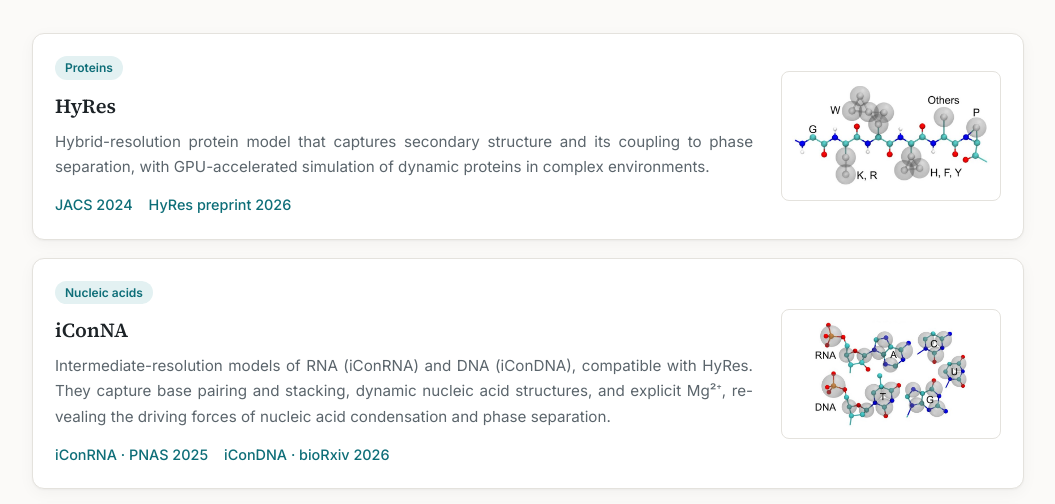
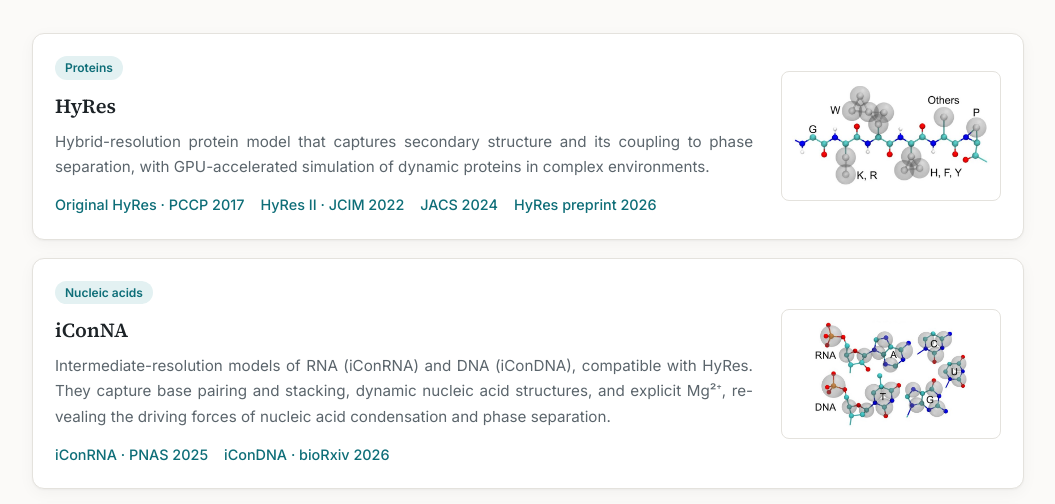
Before and after one commit to lslumass/lslumass.github.io, a plain HTML site: page models.html in a window 1280 px wide. Shown: the part 239-743 px from the top of the page, without its empty margins (112-1167 px from the left). Drawn offline with Linux system fonts and the light colour scheme.

Commit message:
Models: add original HyRes (PCCP 2017) and HyRes II (JCIM 2022) papers
Co-Authored-By: Claude Opus 5.5 <noreply@anthropic.com>

```diff
--- a/models.html
+++ b/models.html
@@ -50,6 +50,8 @@
         <h3>HyRes</h3>
         <p>Hybrid-resolution protein model that captures secondary structure and its coupling to phase separation, with GPU-accelerated simulation of dynamic proteins in complex environments.</p>
         <div class="actions">
+          <a href="https://doi.org/10.1039/c7cp06736d" target="_blank" rel="noopener">Original HyRes · PCCP 2017</a>
+          <a href="https://doi.org/10.1021/acs.jcim.2c00974" target="_blank" rel="noopener">HyRes II · JCIM 2022</a>
           <a href="https://doi.org/10.1021/jacs.3c09195" target="_blank" rel="noopener">JACS 2024</a>
           <a href="https://doi.org/10.64898/2026.06.23.734133" target="_blank" rel="noopener">HyRes preprint 2026</a>
         </div>
```
